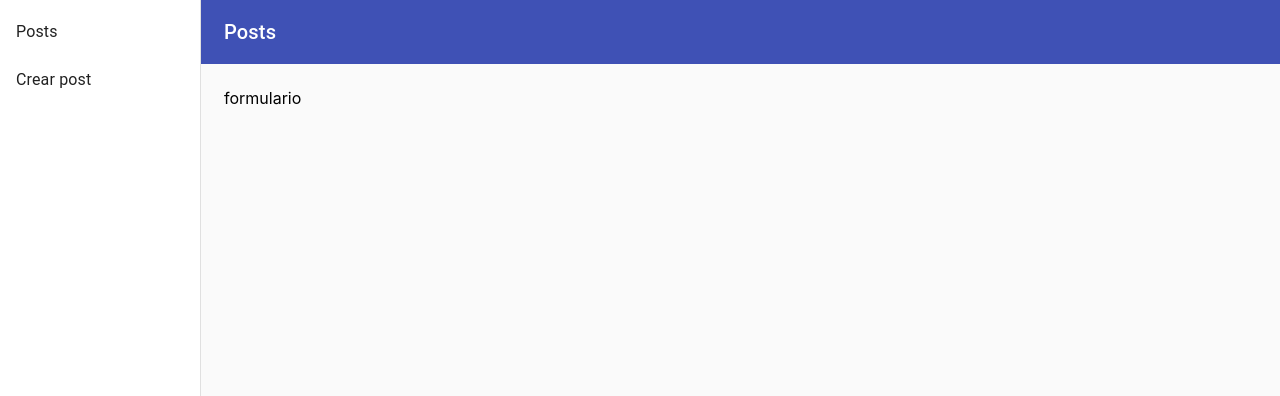
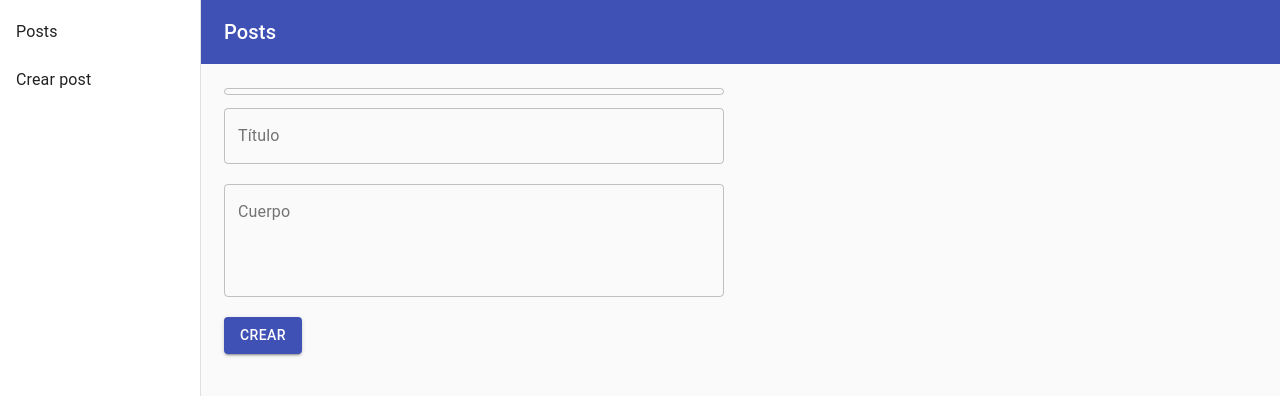
Before and after one commit to dlopezd/react-posts, a React (Create React App) app: page /posts/create in a window 1280 px wide. Shown: the top 396 px of the page. Built offline with nearby package versions, Linux system fonts and the light colour scheme.

Commit message:
[wip] formulario creacion

```diff
--- a/src/components/posts/create/CreatePost.js
+++ b/src/components/posts/create/CreatePost.js
@@ -1,7 +1,115 @@
-import React from 'react'
+import React, { useState } from 'react'
+import { useDispatch, useSelector } from 'react-redux'
+
+import { createPost } from '../../../redux/posts/create/ActionCreators'
+import Loader from '../../commons/Loader';
+import Error from '../../commons/Error';
+
+import TextField from '@material-ui/core/TextField';
+import Button from '@material-ui/core/Button';
+import MuiAlert from '@material-ui/lab/Alert';
+import Snackbar from '@material-ui/core/Snackbar';
+import { makeStyles } from '@material-ui/core/styles';
+
+const Alert = props => {
+    return <MuiAlert elevation={6} variant="filled" {...props} />;
+}
+
+
+const useStyles = makeStyles((theme) => ({
+    input: {
+        marginBottom: 20,
+        width: 500
+    },
+}));
 
 const CreatePost = props => {
-    return (<div>formulario</div>);
+    const classes = useStyles();
+    const [userId, setUserId] = useState(2);
+    const [title, setTitle] = useState("");
+    const [body, setBody] = useState("");
+    const [alertIsOpen, setAlertIsOpen] = React.useState(false);
+    const createPostState = useSelector(state => state.createPostState);
+    const dispatch = useDispatch();
+
+    const handleClose = (event, reason) => {
+        if (reason === 'clickaway') {
+            return;
+        }
+
+        setAlertIsOpen(false);
+    };
+
+    const resetFormHandler = _ => {
+        setTitle("");
+        setBody("");
+    }
+
+    const showAlert = _ => {
+        setAlertIsOpen(true);
+    }
+
+    const submitHandler = (event) => {
+        event.preventDefault();
+        dispatch(createPost({
+            userId,
+            title,
+            body
+        }, resetFormHandler, showAlert));
+    }
+
+    return (
+        createPostState.isLoading ? <Loader /> :
+            createPostState.errMess ? <Error msg="Error al crear el post" /> :
+                (
+                    <>
+                        <Snackbar open={alertIsOpen} autoHideDuration={2000} onClose={handleClose}>
+                            <Alert onClose={handleClose} severity="success">
+                                El post fue creado con éxito.
+                            </Alert>
+                        </Snackbar>
+
+                        <form onSubmit={(event) => submitHandler(event)}>
+                            <div>
+                                <TextField
+                                    id="userId"
+                                    type="hidden"
+                                    value={userId}
+                                    variant="outlined"
+                                    className={classes.input}
+                                />
+                            </div>
+                            <div>
+                                <TextField
+                                    id="title"
+                                    label="Título"
+                                    variant="outlined"
+                                    value={title}
+                                    onChange={e => setTitle(e.target.value)}
+                                    className={classes.input} />
+                            </div>
+                            <div>
+                                <TextField
+                                    id="body"
+                                    label="Cuerpo"
+                                    multiline
+                                    rows={4}
+                                    className={classes.input}
+                                    value={body}
+                                    onChange={e => setBody(e.target.value)}
+                                    variant="outlined" />
+                            </div>
+                            <div>
+                                <Button
+                                    variant="contained"
+                                    type="submit"
+                                    color="primary">
+                                    Crear
+                                </Button>
+                            </div>
+                        </form>
+                    </>
+                ));
 }
 
 export default CreatePost;
--- a/src/components/posts/list/PostItem.js
+++ b/src/components/posts/list/PostItem.js
@@ -11,7 +11,7 @@ import Typography from '@material-ui/core/Typography';
 
 const useStyles = makeStyles({
     root: {
-        maxWidth: 345,
+        maxWidth: 500,
     },
 });
 
--- a/src/components/posts/list/Posts.js
+++ b/src/components/posts/list/Posts.js
@@ -5,7 +5,7 @@ import { withRouter } from 'react-router-dom'
 import Grid from '@material-ui/core/Grid'
 import { makeStyles } from '@material-ui/core/styles'
 
-import { fetchPosts } from '../../../redux/posts/ActionCreators'
+import { fetchPosts } from '../../../redux/posts/list/ActionCreators'
 import Loader from '../../commons/Loader'
 import Error from '../../commons/Error'
 import PostItem from './PostItem'
@@ -20,7 +20,7 @@ const useStyles = makeStyles({
     item: {
         height: 'wrap',
         margin: 10,
-        width:300
+        width:500
     }
 });
 
@@ -38,7 +38,7 @@ const Posts = props => {
 
     return (
         postsState.isLoading ? <Loader /> :
-            postsState.ErrMess ? <Error msg="Error al cargar información" /> :
+            postsState.errMess ? <Error msg="Error al cargar información" /> :
                 <Grid container className={classes.container}>
                     {
                         postsState.posts.slice(0, 15).map(post => {
--- a/src/redux/configureStore.js
+++ b/src/redux/configureStore.js
@@ -2,12 +2,14 @@ import { createStore, combineReducers, applyMiddleware } from 'redux';
 import thunk from 'redux-thunk';
 import logger from 'redux-logger';
 
-import { PostsState } from './posts/PostsState';
+import { PostsState } from './posts/list/PostsState';
+import { CreatePostsState } from './posts/create/CreatePostsState';
 
 export const ConfigureStore = () => {
 	const store = createStore(
 		combineReducers({
-			postsState: PostsState
+			postsState: PostsState,
+			createPostState: CreatePostsState
 		}),
 		applyMiddleware(thunk, logger)
 	);
--- /dev/null
+++ b/src/redux/posts/create/ActionCreators.js
@@ -0,0 +1,29 @@
+import * as ActionTypes from './ActionTypes';
+import * as client from '../../../restServices/jsonplaceholderApiClient'
+
+export const createPost = (data, resetForm, showAlertOk) => (dispatch) => {
+	dispatch(createPostLoading());
+
+	return client.createPost(data)
+		.then(response => {
+			if (response.status == 201) {
+				resetForm();
+				dispatch(createPostOk());
+				showAlertOk();
+			}
+		})
+		.catch(error => dispatch(createPostFailed(error.message)));
+}
+
+const createPostLoading = _ => ({
+	type: ActionTypes.CREATE_POST_LOADING
+});
+
+const createPostFailed = (errmess) => ({
+	type: ActionTypes.CREATE_POST_FAILED,
+	payload: errmess
+});
+
+const createPostOk = _ => ({
+	type: ActionTypes.CREATE_POST_OK
+});
--- /dev/null
+++ b/src/redux/posts/create/ActionTypes.js
@@ -0,0 +1,3 @@
+export const CREATE_POST_OK = 'CREATE_POST_OK';
+export const CREATE_POST_LOADING = 'CREATE_POST_LOADING';
+export const CREATE_POST_FAILED = 'CREATE_POST_FAILED';
--- /dev/null
+++ b/src/redux/posts/create/CreatePostsState.js
@@ -0,0 +1,23 @@
+import * as ActionTypes from './ActionTypes';
+
+const initialState = {
+    isLoading: false,
+    errMess: null,
+    ok: false
+};
+
+export const CreatePostsState = (state = initialState, action) => {
+    switch (action.type) {
+        case ActionTypes.CREATE_POST_OK:
+            return { ...state, isLoading: false, errMess: null, ok: true };
+
+        case ActionTypes.CREATE_POST_LOADING:
+            return { ...state, isLoading: true, errMess: null };
+
+        case ActionTypes.CREATE_POST_FAILED:
+            return { ...state, isLoading: false, errMess: action.payload, ok: false };
+
+        default:
+            return state;
+    }
+};
--- a/src/redux/posts/ActionCreators.js
+++ b/src/redux/posts/list/ActionCreators.js
@@ -1,5 +1,5 @@
 import * as ActionTypes from './ActionTypes';
-import * as client from '../../restServices/jsonplaceholderApiClient'
+import * as client from '../../../restServices/jsonplaceholderApiClient'
 
 export const fetchPosts = () => (dispatch) => {
 
```
Also changed, not shown: src/redux/posts/list/ActionTypes.js (renamed from src/redux/posts/ActionTypes.js), src/redux/posts/list/PostsState.js (renamed from src/redux/posts/PostsState.js).
